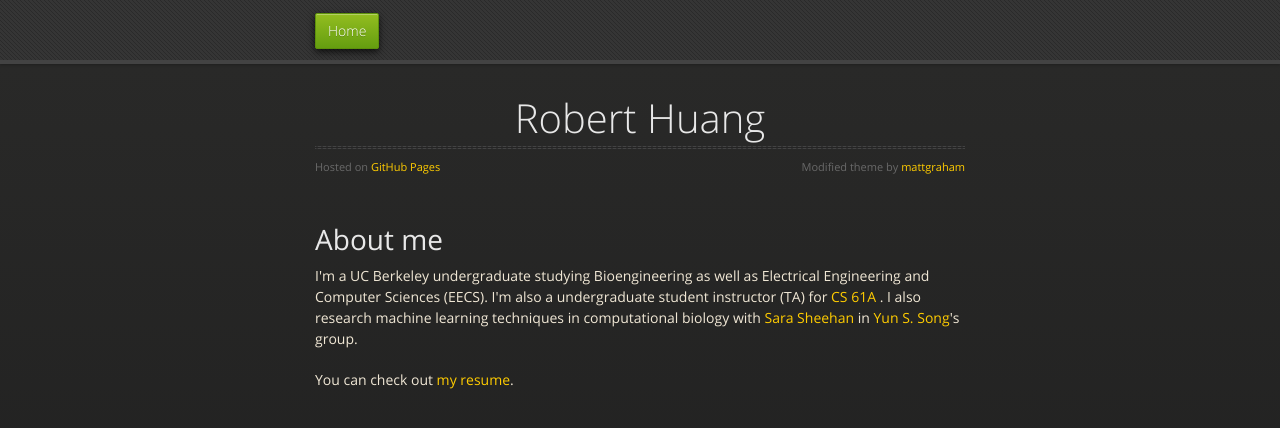
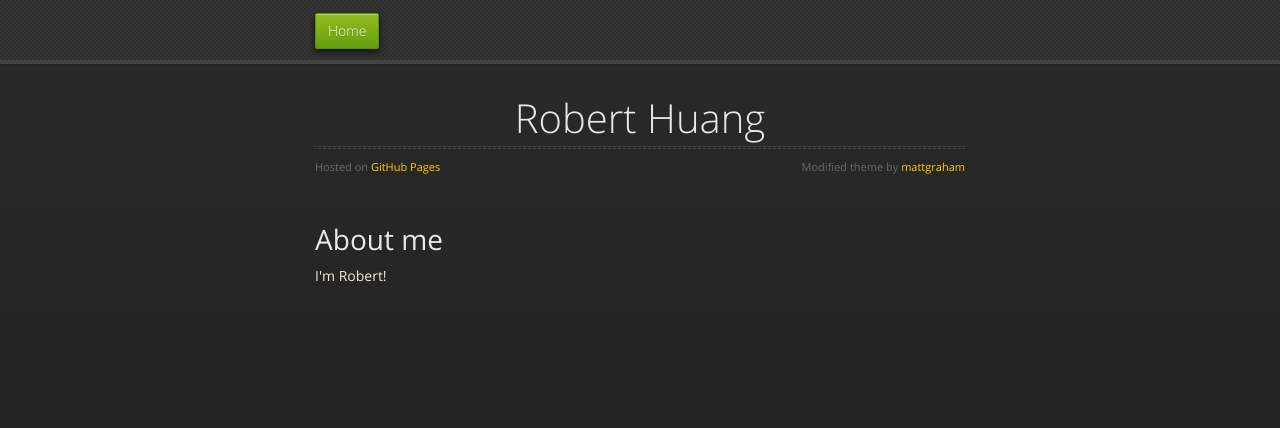
Before and after one commit to robhuang/robhuang.github.io, a Jekyll site: the page built from index.html, in a window 1280 px wide. Shown: the top 428 px of the page. Built offline with Jekyll 4.4.1, drawn with Linux system fonts in a browser that asks for light colours; nearby versions of some CDN libraries.

Commit message:
Remove resume and update some about me

```diff
--- a/index.html
+++ b/index.html
@@ -16,14 +16,5 @@ title: Robert Huang
 
 <h1>About me</h1>
 <p>
-  I'm a UC Berkeley undergraduate studying Bioengineering as well as
-  Electrical Engineering and Computer Sciences (EECS). I'm also a
-  undergraduate student instructor (TA) for <a href="http://cs61a.org/">CS 61A
-  </a>. I also research machine learning techniques in computational biology
-  with <a href="http://www.eecs.berkeley.edu/~ssheehan/">Sara Sheehan</a> in
-  <a href="http://www.eecs.berkeley.edu/~yss/">Yun S. Song</a>'s group.
+  I'm Robert!
 </p>
-
-<p>
-  You can check out <a href="{{ site.url }}/assets/resume.pdf">my resume</a>.
-</p>
```
Also changed, not shown: 1 other file.
